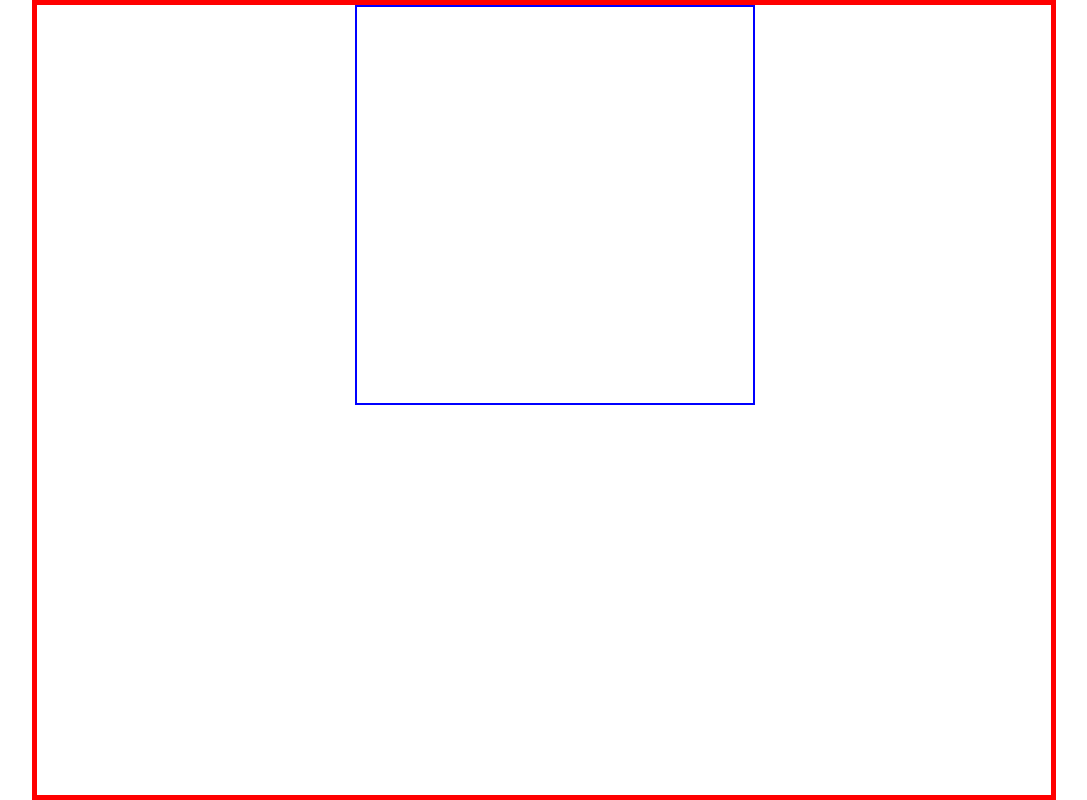
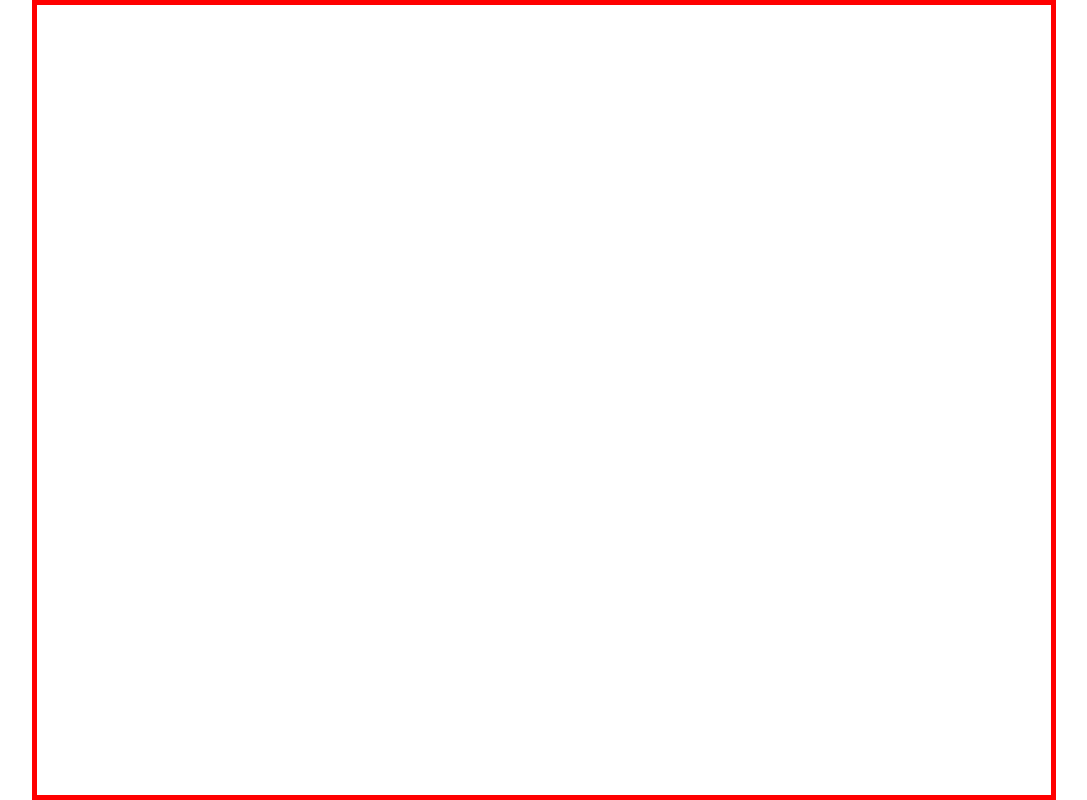
Before and after one commit to VictorYeung0725/Dog-group, a plain HTML site: page index.html in a window 1280 px wide. Shown: the whole page, without its empty margins (96-1183 px from the left). Drawn offline with nearby package versions, Linux system fonts and the light colour scheme.

Commit message:
styling the color

```diff
--- a/style.css
+++ b/style.css
@@ -18,15 +18,7 @@
 .item{
   width: 50px;
   height: 50px;
-  border: 2px solid yellowgreen;
-}
-
-.item-pic-j{
-  width: 400px;
-  height: 400px;
   border: 2px solid blue;
-  grid-row: 1 / span 1;
-  grid-column: 4 / span 4;
 }
 
 /*  above are the testing version  */
```
